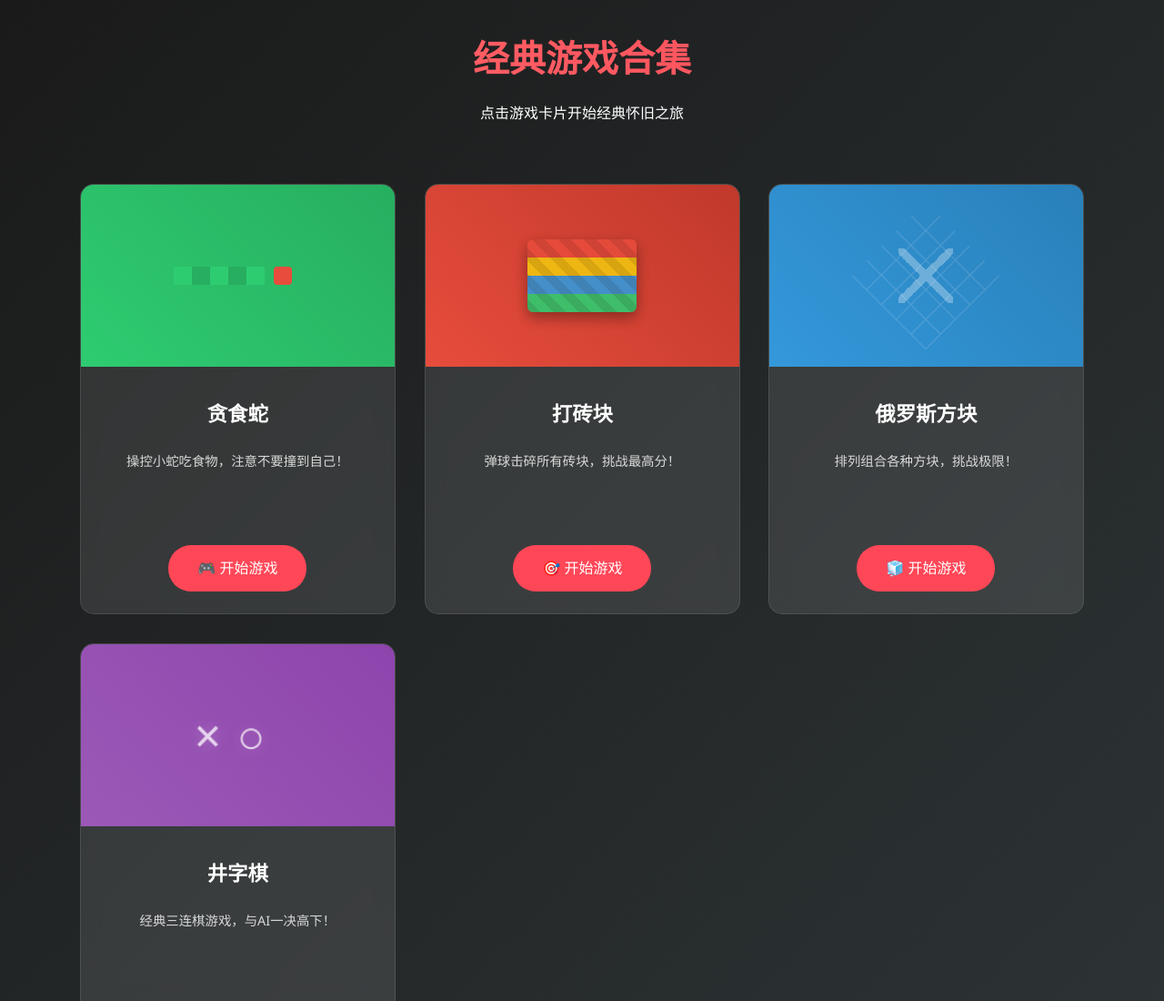
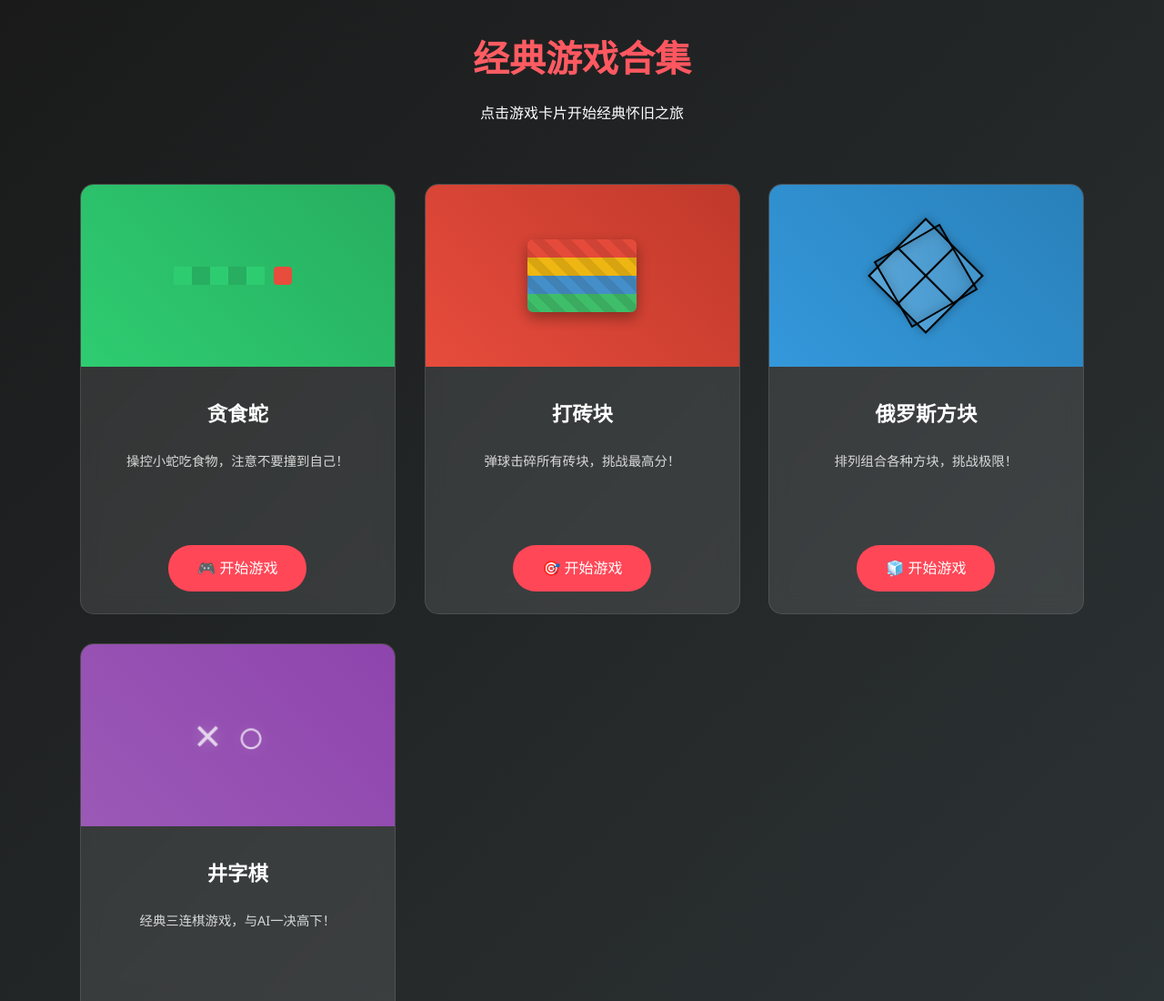
Before and after one commit to layne010/Layne-, a plain HTML site: page index.html in a window 1280 px wide. Shown: the top 1100 px of the page at 91% size. Drawn offline with Linux system fonts and the light colour scheme.

Commit message:
Add files via upload

```diff
--- a/index.html
+++ b/index.html
@@ -110,13 +110,6 @@
             left: calc(50% + 40px);
             animation: foodBlink 1s infinite;
         }
-        @keyframes snakeMove {
-            0% { transform: translateX(-20px); }
-            100% { transform: translateX(20px); }
-        }
-        @keyframes foodBlink {
-            50% { transform: scale(1.2); }
-        }
 
         /* 打砖块 */
         #brick-preview {
@@ -148,50 +141,42 @@
                 inset 0 0 8px rgba(255,255,255,0.2);
             animation: bricksShine 2s ease-in-out infinite;
         }
-        @keyframes bricksShine {
-            50% { opacity: 0.9; box-shadow: 0 6px 15px rgba(0,0,0,0.4); }
-        }
 
-        /* 俄罗斯方块 - 保留渐变+新增田格 */
+        /* 俄罗斯方块 - 最终版 */
         #tetris-preview {
             background: linear-gradient(45deg, #3498db, #2980b9);
         }
         #tetris-preview::before {
             content: '';
             position: absolute;
-            width: 100px;
-            height: 100px;
+            width: 80px;
+            height: 80px;
             background:
-                repeating-linear-gradient(#fff 0 1px, transparent 1px 20px),
-                repeating-linear-gradient(90deg, #fff 0 1px, transparent 1px 20px);
-            opacity: 0.15;
+                /* 十字线 */
+                linear-gradient(0deg,
+                    transparent 49%,
+                    #000 49% 51%,
+                    transparent 51%),
+                linear-gradient(90deg,
+                    transparent 49%,
+                    #000 49% 51%,
+                    transparent 51%),
+                /* 田字格背景 */
+                linear-gradient(45deg,
+                    rgba(255,255,255,0.1),
+                    rgba(255,255,255,0.2));
+            border: 2px solid #000;
+            box-shadow: 0 0 10px rgba(0,0,0,0.3);
             animation: tetrisGrid 8s linear infinite;
         }
         #tetris-preview::after {
             content: '';
             position: absolute;
-            width: 60px;
-            height: 60px;
-            background:
-                linear-gradient(45deg,
-                    transparent 45%,
-                    #fff 45% 55%,
-                    transparent 55%),
-                linear-gradient(-45deg,
-                    transparent 45%,
-                    #fff 45% 55%,
-                    transparent 55%);
-            animation: tetrisRotate 4s linear infinite;
-            opacity: 0.3;
-        }
-        @keyframes tetrisGrid {
-            0% { transform: rotate(0deg) scale(1); }
-            50% { transform: rotate(180deg) scale(1.2); }
-            100% { transform: rotate(360deg) scale(1); }
-        }
-        @keyframes tetrisRotate {
-            0% { transform: rotate(0deg); }
-            100% { transform: rotate(-720deg); }
+            width: 80px;
+            height: 80px;
+            border: 2px solid #000;
+            box-shadow: inset 0 0 15px rgba(0,0,0,0.2);
+            animation: tetrisRotate 6s linear infinite;
         }
 
         /* 井字棋 */
@@ -207,15 +192,36 @@
             text-shadow: 0 0 15px rgba(255,255,255,0.3);
             animation: ticTacPulse 1.5s ease-in-out infinite;
         }
+
+        /* 动画关键帧 */
+        @keyframes snakeMove {
+            0% { transform: translateX(-20px); }
+            100% { transform: translateX(20px); }
+        }
+        @keyframes foodBlink {
+            50% { transform: scale(1.2); }
+        }
+        @keyframes bricksShine {
+            50% { opacity: 0.9; box-shadow: 0 6px 15px rgba(0,0,0,0.4); }
+        }
+        @keyframes tetrisGrid {
+            0% { transform: rotate(0deg) scale(1); }
+            50% { transform: rotate(180deg) scale(1.1); }
+            100% { transform: rotate(360deg) scale(1); }
+        }
+        @keyframes tetrisRotate {
+            0% { transform: rotate(0deg); }
+            100% { transform: rotate(-360deg); }
+        }
         @keyframes ticTacPulse {
             50% { transform: scale(1.1); opacity: 0.8; }
         }
 
+        /* 通用内容样式 */
         .game-content {
             padding: 1.5rem;
             text-align: center;
         }
-
         .game-title {
             font-size: 1.4rem;
             margin-bottom: 0.75rem;
@@ -225,14 +231,12 @@
             align-items: center;
             justify-content: center;
         }
-
         .game-description {
             font-size: 0.9rem;
             opacity: 0.8;
             margin-bottom: 1rem;
             min-height: 4.5rem;
         }
-
         .game-link {
             display: inline-flex;
             padding: 0.8rem 2rem;
@@ -247,7 +251,6 @@
             justify-content: center;
             gap: 0.5rem;
         }
-
         .game-link:hover,
         .game-link:focus {
             transform: scale(1.05);
@@ -255,26 +258,15 @@
             outline: 2px solid rgba(255, 255, 255, 0.2);
         }
 
+        /* 响应式设计 */
         @media (max-width: 768px) {
-            .container {
-                padding: 1rem;
-            }
-            h1 {
-                font-size: 2rem;
-            }
-            .game-description {
-                display: none;
-            }
+            .container { padding: 1rem; }
+            h1 { font-size: 2rem; }
+            .game-description { display: none; }
         }
-
         @media (max-width: 480px) {
-            .game-title {
-                font-size: 1.2rem;
-            }
-            .game-link {
-                width: 100%;
-                padding: 0.75rem;
-            }
+            .game-title { font-size: 1.2rem; }
+            .game-link { width: 100%; padding: 0.75rem; }
         }
     </style>
 </head>
```
